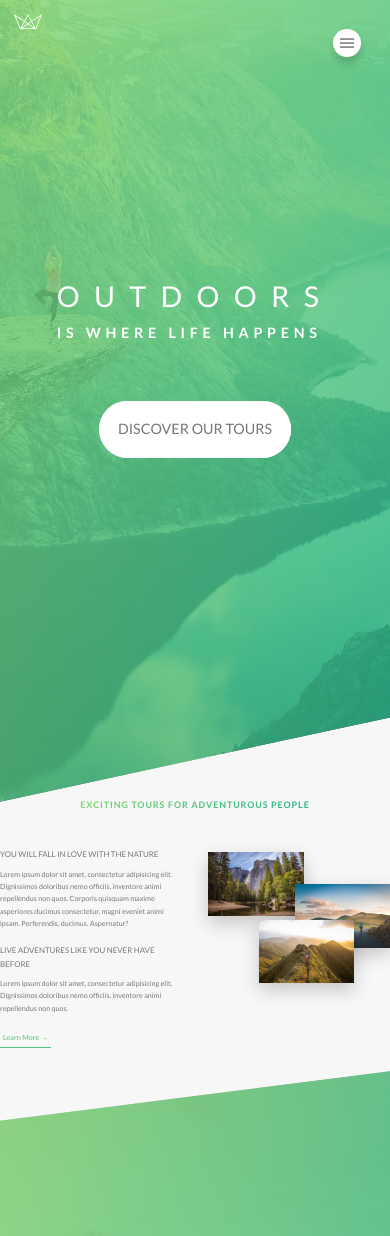
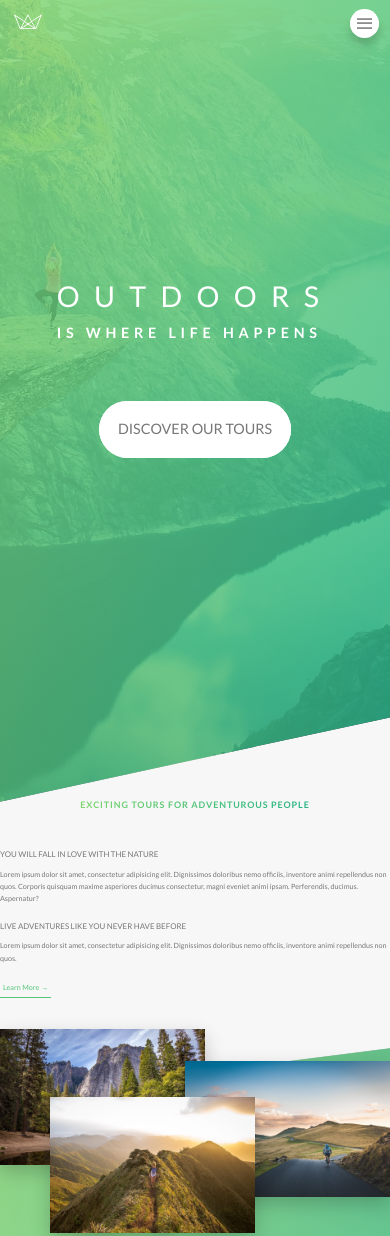
Before and after one commit to Beschuetzer/Natour, a website: page index.html in a window 390 px wide. Shown: the top 1236 px of the page. Drawn offline with Linux system fonts and the light colour scheme.

Commit message:
Add media queries for grid and cards

```diff
--- a/index.html
+++ b/index.html
@@ -126,14 +126,14 @@
                     </div>
                 </div>
             </section>
-            <section class="section-tours"></section>
+            <section class="section-tours">
 
                 <div class="u-center-text u-margin-bottom-large">
                     <h2 class="headingSecondary">
                         Exciting tours for adventurous people
                     </h2>
                 </div>
-                <div class="row" id='section-tours'>
+                <div class="row row--section-tours" id='section-tours'>
                     <div class="col-1-of-3">
                         <div class="card">
                             <div class="card__side card__side--front card__side--front-1">
--- a/sass/abstracts/_mixins.scss
+++ b/sass/abstracts/_mixins.scss
@@ -41,14 +41,11 @@
     }
     @if $breakpoint == tab-port {
         @media (max-width: 56.25em){@content;}  //900px
-
     }
     @if $breakpoint == tab-land {
         @media (max-width: 75em){@content;}       //1200px
-
     }
     @if $breakpoint == big-desktop{
         @media (min-width: 112.5em){@content;}      //1800px
-
     }
 }
--- a/sass/abstracts/_variables.scss
+++ b/sass/abstracts/_variables.scss
@@ -31,6 +31,7 @@ $border-radius: .3rem;
 //grid variables
 $grid-width: 114rem;
 $gutter-vertical: 8rem;
+$gutter-vertical-small: 6rem;
 $gutter-horizontal: 6rem;
 
 //animation
--- a/sass/base/_utilities.scss
+++ b/sass/base/_utilities.scss
@@ -4,10 +4,36 @@
 .u-margin-bottom-large {margin-bottom: $default-font-size * 5;}
 .u-margin-bottom-huge {margin-bottom: $default-font-size * 6;}
 
-.u-margin-top-small {margin-top: $default-font-size !important;}
-.u-margin-top-medium {margin-top: $default-font-size * 2.5 !important;}
-.u-margin-top-large {margin-top: $default-font-size * 5 !important;}
-.u-margin-top-huge {margin-top: $default-font-size * 6 !important;}
-.w-100 {width: 100% !important;}
-.h-100 {height: 100% !important;}
-.text-align-center {text-align: center !important;}
+.u-margin-top-small {
+    margin-top: $default-font-size !important;
+    @include respond(tab-port) {
+        margin-top: $default-font-size / 2 !important;
+    }
+}
+.u-margin-top-medium {
+    margin-top: $default-font-size * 2.5 !important;
+    @include respond(tab-port) {
+        margin-top: $default-font-size * 1.25 !important;
+    }
+}
+.u-margin-top-large {
+    margin-top: $default-font-size * 5 !important;
+    @include respond(tab-port) {
+        margin-top: $default-font-size * 2.5 !important;
+    }
+}
+.u-margin-top-huge {
+    margin-top: $default-font-size * 6 !important;
+    @include respond(tab-port) {
+        margin-top: $default-font-size * 3 !important;
+    }
+}
+.w-100 {
+    width: 100% !important;
+}
+.h-100 {
+    height: 100% !important;
+}
+.text-align-center {
+    text-align: center !important;
+}
--- a/sass/components/_card.scss
+++ b/sass/components/_card.scss
@@ -87,8 +87,8 @@
         text-transform: uppercase;
         color: #fff;
         position: absolute;
-        bottom: 50%;
-        right: 0rem;
+        bottom: 50.7%;
+        // right: 0rem;
 
 
         &--1 {
--- a/sass/layout/_footer.scss
+++ b/sass/layout/_footer.scss
@@ -15,6 +15,9 @@
         border-top: 1px solid $color-grey-dark;
         padding-top: $default-font-size;
         display: inline-block;
+        @include respond(tab-port) {
+            display: block;
+        }
     }
     &__link:link, &__link:visited {
         background-color: $color-grey-dark-3;
@@ -34,7 +37,9 @@
     }
     &__list {
         list-style: none;
-
+        @include respond(tab-port) {
+            text-align: center;
+        }
     }
     &__item {
         display: inline-block;
@@ -48,5 +53,10 @@
        padding-top: $default-font-size;
        float: right;
        width: 72%;
+       @include respond(tab-port) {
+            text-align: center;
+            width: 100%;
+            max-width: 100%;
+        }
     }
 }
--- a/sass/layout/_grid.scss
+++ b/sass/layout/_grid.scss
@@ -2,15 +2,36 @@
     @include clearfix;
     max-width: $grid-width;
     margin: 0 auto;
+    @include respond(tab-port) {
+        // max-width: 50%;
+        max-width: 85.6rem;
+    }
+    @include respond(phone) {
+        margin: 0;
+        max-width: 100%;
+    }
+
     &:not(:last-child) {
         margin-bottom: $gutter-vertical;
+        @include respond(tab-port) {
+            margin-bottom: $gutter-vertical-small;
+        }
     }
 
     [class^='col-'] {
+        float: left;
         &:not(:last-child) {
             margin-right: $gutter-horizontal;
+
+            @include respond(tab-port) {
+                margin-right: 0;
+                margin-bottom: $gutter-vertical-small;
+            }
         }
-        float: left;
+
+        @include respond(tab-port) {
+            width: 100% !important;
+        }
     }
 
     .col-1-of-2 {
@@ -32,4 +53,16 @@
         width: calc(3 * ((100% - 3 * #{$gutter-horizontal}) / 4) + 2 * #{$gutter-horizontal});
     }
 
+    &--section-tours {
+        max-width: 114rem;
+        // max-width: 66%;
+        // width: 57rem;
+        @include respond(tab-port) {
+            max-width: 44rem;
+        }
+        @include respond(phone) {
+            max-width: 100%;
+            width: 100%;
+        }
+    }
 }
--- a/sass/layout/_navigation.scss
+++ b/sass/layout/_navigation.scss
@@ -7,8 +7,12 @@
         height: $default-font-size * 4;
         width: $default-font-size * 4;
         position: fixed;
-        top: $default-font-size * 4;
-        right: $default-font-size * 4;
+        top: $default-font-size * 3.375;
+        right: $default-font-size * 3.875;
+        @include respond(tab-port) {
+            top: 2rem;
+            right: 2.5rem;
+        }
         // transform: translate(-50%, -50%);
         text-align: center;
         border-radius: 50%;
@@ -23,11 +27,15 @@
         background-color: $color-primary;
         height: $default-font-size * 3;
         width: $default-font-size * 3;
+
         border-radius: 50%;
         position: fixed;
-        top: $default-font-size * 4.5;
-        right: $default-font-size * 4.5;
-        // transform: translate(-50%, -50%);
+        top: $default-font-size * 3.875;
+        right: $default-font-size * 4.375;
+        @include respond(tab-port) {
+            top: 2.9rem;
+            right: 3.3rem;
+        }
         background-image: radial-gradient($color-primary-light, $color-primary-dark);
         z-index: 1000;
         @include navTransitionBackground;
--- a/sass/pages/_home.scss
+++ b/sass/pages/_home.scss
@@ -1,3 +1,6 @@
+main {
+    background: #f7f7f7;
+}
 .sectionAbout{
     background-color: $color-grey-light-1;
     padding: 25rem 0;
```
Also changed, not shown: css/style.css, 1 other file.
